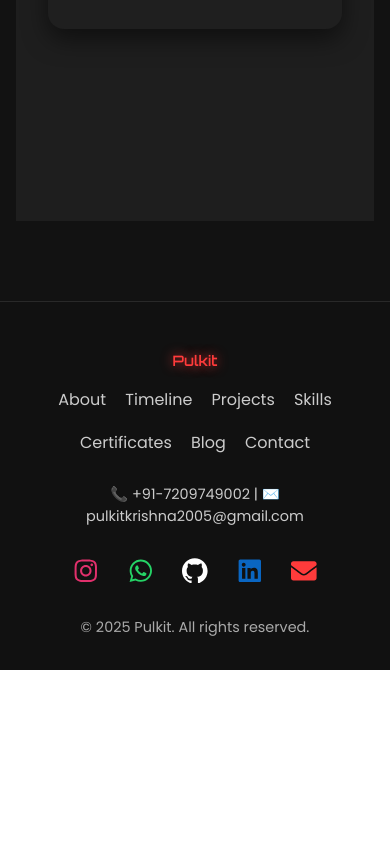
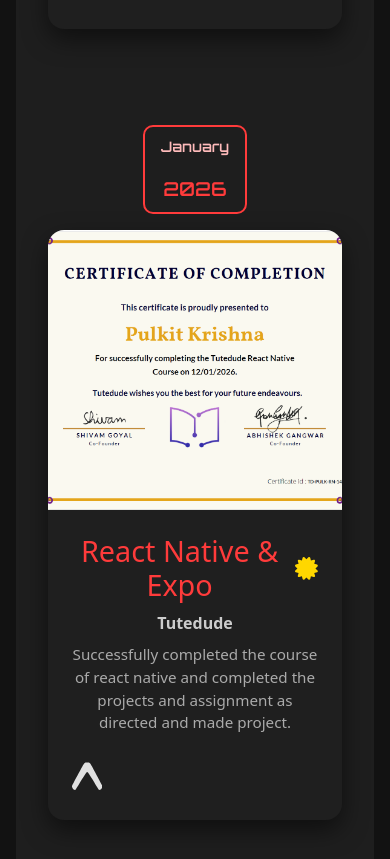
Before and after one commit to Vibhav11Krishna/Personal-Portfolio, a React (Vite) app: page /certificates in a window 390 px wide. Shown: the part 6150-7009 px from the top of the page. Before the commit the page ends 6820 px from the top, so only its background shows below. Built offline with nearby package versions, Linux system fonts and the light colour scheme.

Commit message:
Added mobile photo and added in the certificates

```diff
--- a/src/pages/Certificates.jsx
+++ b/src/pages/Certificates.jsx
@@ -18,6 +18,7 @@
   SiMongodb,
   SiCplusplus,
 } from "react-icons/si";
+import { SiExpo } from "react-icons/si";
 
 import frontendImg from "../assets/internshipwala.jpg";
 import jsMasteryImg from "../assets/sssinternship.jpg";
@@ -27,6 +28,7 @@
 import logoImg from "../assets/creativex.jpg";
 import ciscoImg2 from "../assets/cisco2.jpg";
 import aiImg from "../assets/skillsindia.png";
+import mobile from "../assets/mobile.png";
 
 const certificates = [
   {
@@ -113,6 +115,16 @@
       "Successfully completed the SOAR: AI To Acquire program by Skills India in collaboration with Microsoft, focused on developing AI literacy, responsible use of AI, and practical applications of machine learning.",
     img: aiImg,
     tech: [{ icon: <FaRobot />, color: "#0078D4" }],
+  },
+  {
+    title: "React Native & Expo",
+    issuer: "Tutedude",
+    year: 2026,
+    month: "January",
+    description:
+      "Successfully completed the course of react native and completed the projects and assignment as directed and made project.",
+    img: mobile,
+    tech: [{ icon: <SiExpo/> }],
   },
 ];
 
```
Also changed, not shown: src/assets/mobile.png (added), src/pages/ExpenseTrackerPage.jsx (line endings or trailing spaces).
